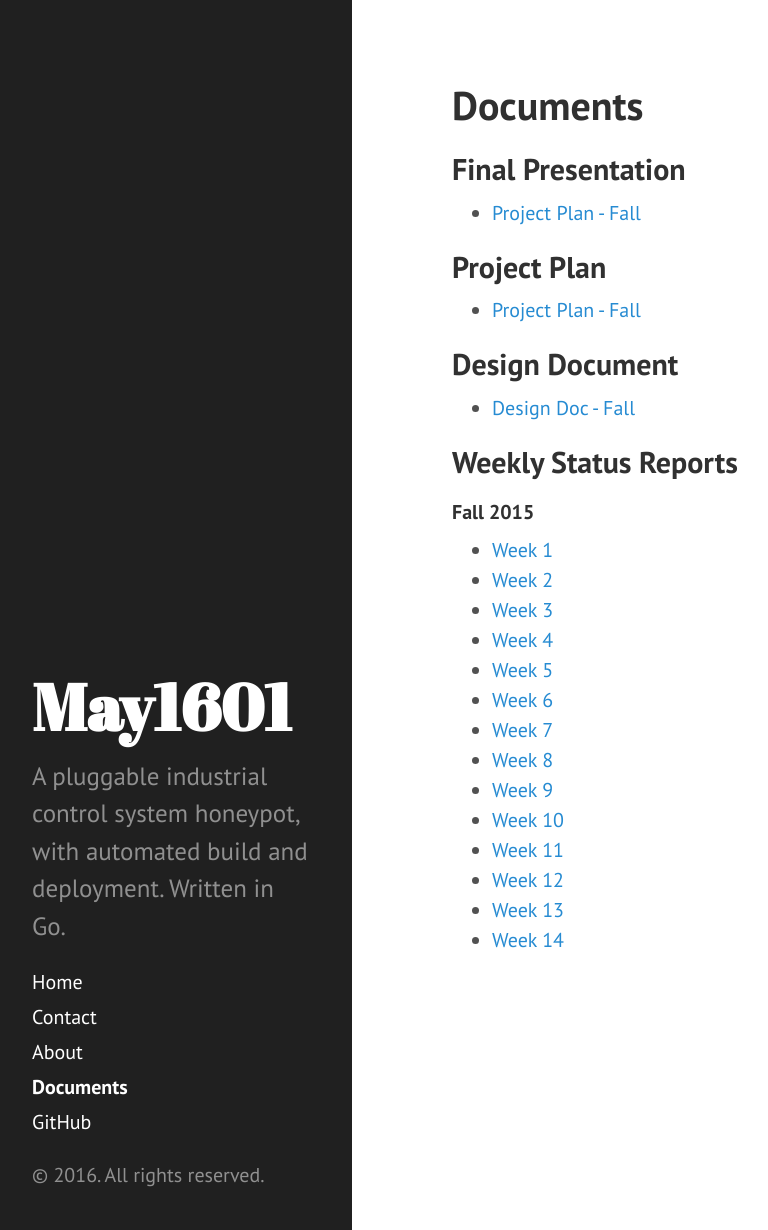
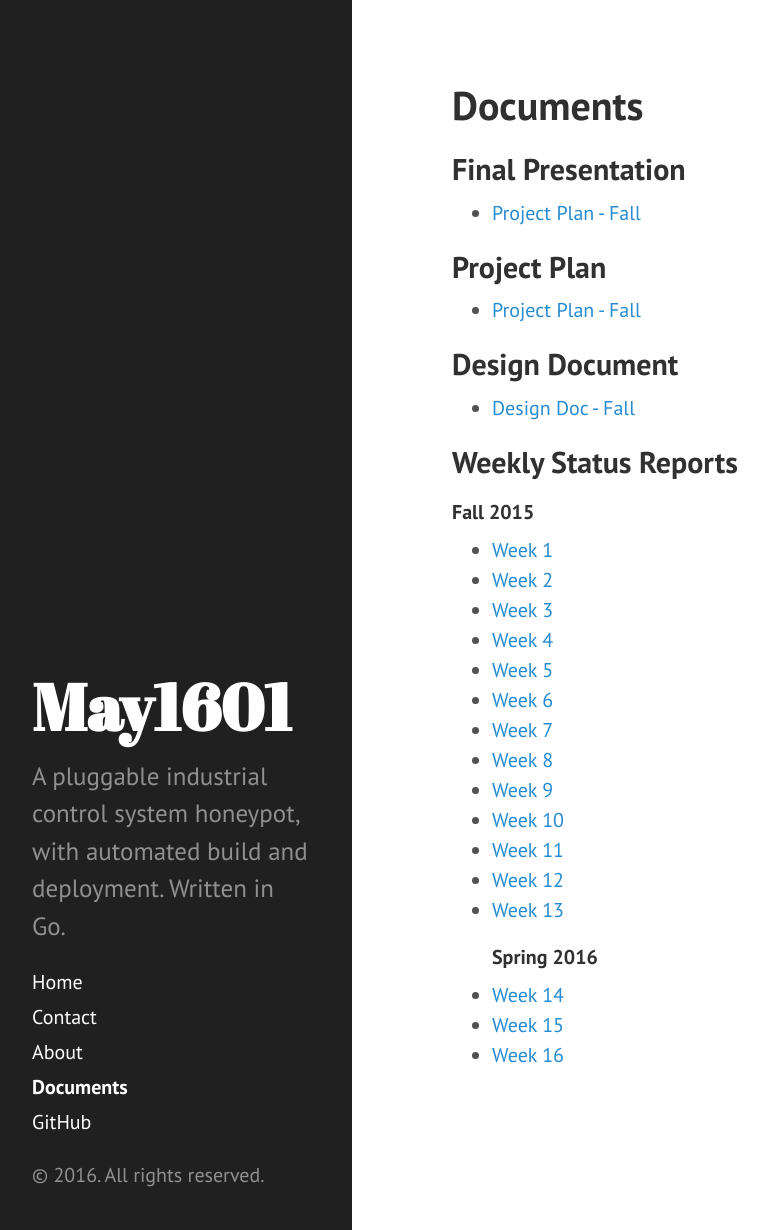
Before and after one commit to Senior-Design-May1601/website, a Jekyll site: the page built from documents/index.md, in a window 1280 px wide and 1230 px high. Shown: the whole window, without its empty margins (8-776 px from the left). Built offline with Jekyll 4.4.1, drawn with Linux system fonts in a browser that asks for light colours; Markdown is read by kramdown in place of the engine named in the settings.

Commit message:
added weekly reports and document(s) adjustment

```diff
--- a/documents/index.md
+++ b/documents/index.md
@@ -33,4 +33,7 @@ title: Documents
 * [Week 11](/assets/Week11.pdf)
 * [Week 12](/assets/Week12.pdf)
 * [Week 13](/assets/Week13.pdf)
+##### Spring 2016
 * [Week 14](/assets/Week14.pdf)
+* [Week 15](/assets/Week15.pdf)
+* [Week 16](/assets/Week16.pdf)
```
Also changed, not shown: 2 other files.
